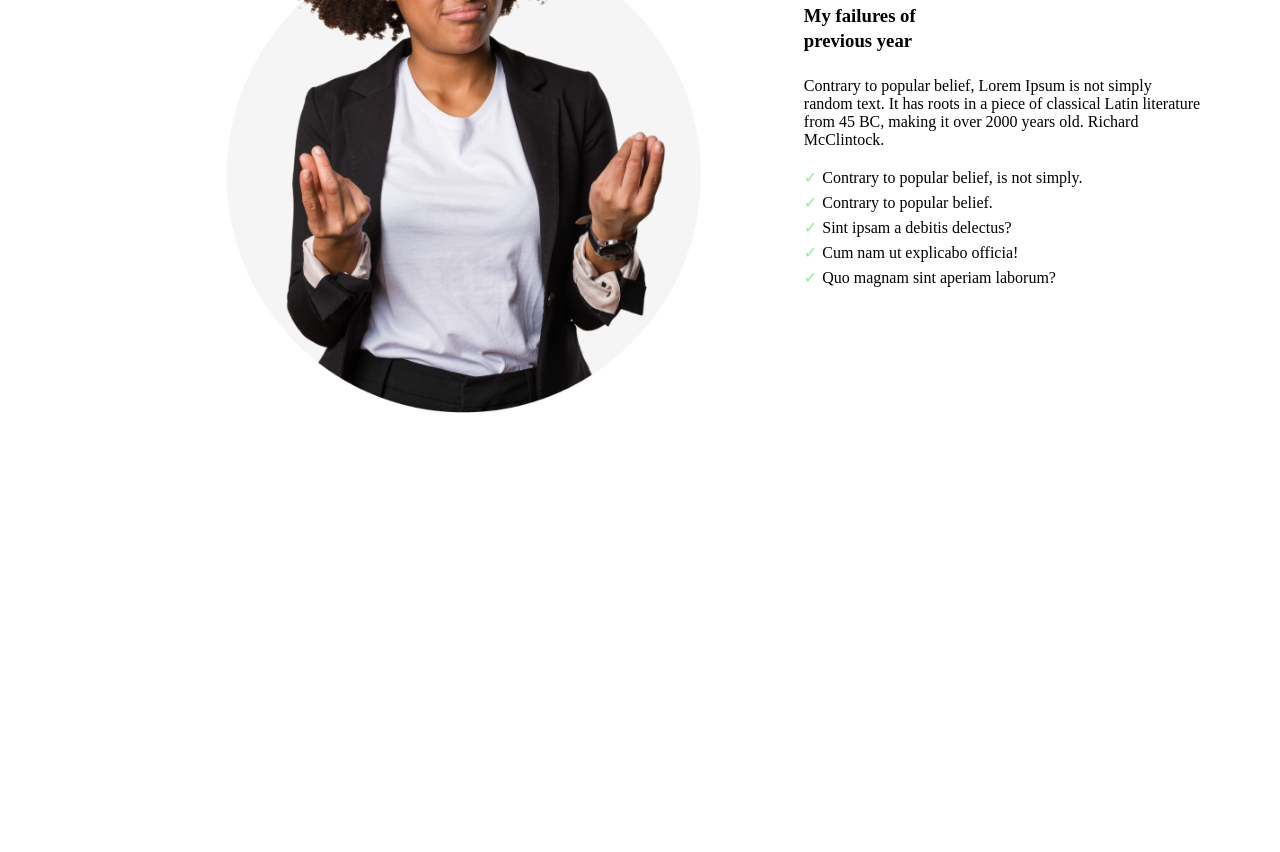
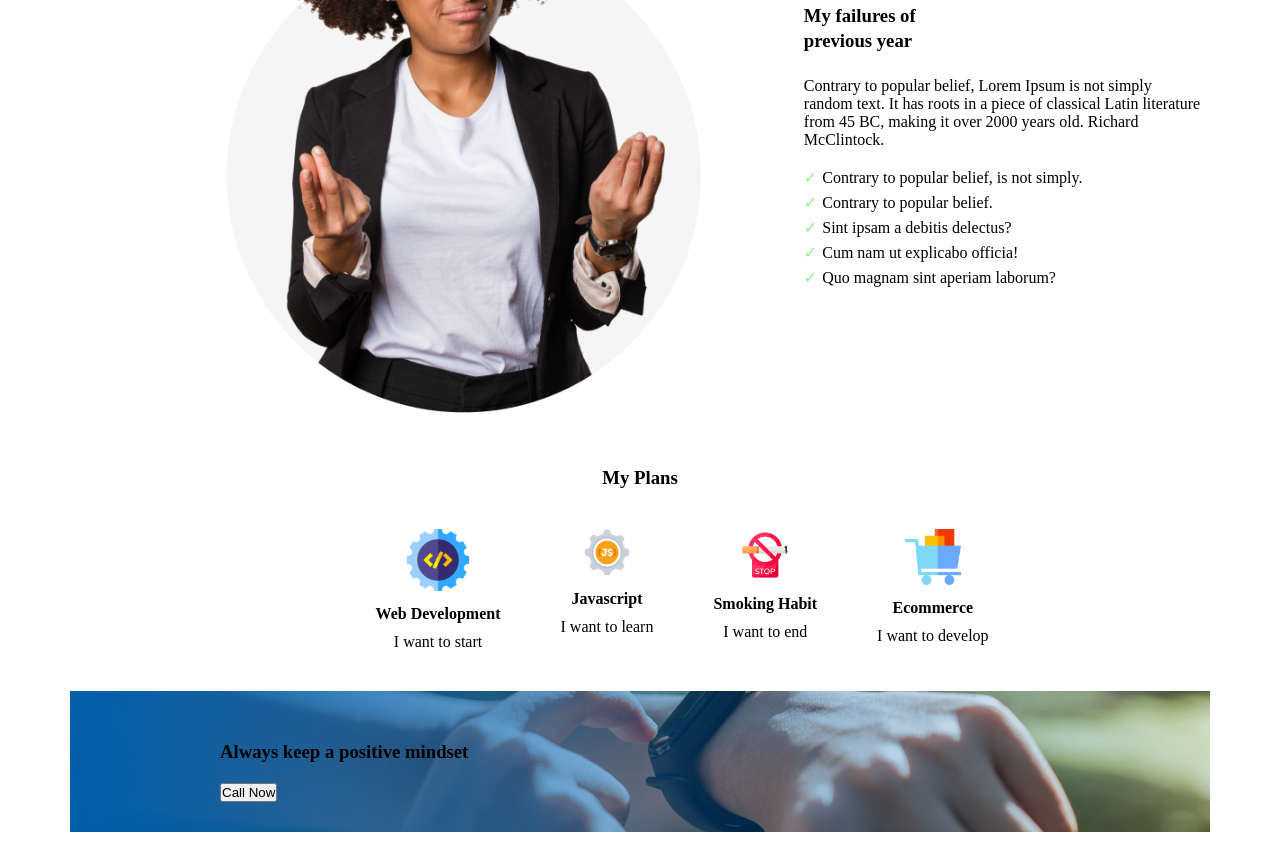
Before and after one commit to bscsemaruf/assignment-01-new-year, a plain HTML site: page index.html in a window 1280 px wide. Shown: the part 1156-2008 px from the top of the page. Before the commit the page ends 1703 px from the top, so only its background shows below. Drawn offline with Linux system fonts and the light colour scheme.

Commit message:
added few items

```diff
--- a/index.html
+++ b/index.html
@@ -30,6 +30,35 @@
                 </ul>
             </div>
         </section>
+        <section class="plans-container">
+            <h3>My Plans</h3>
+            <div class="plans">
+                <div>
+                    <img src="./images/icons/web.png" alt="">
+                    <h4>Web Development</h4>
+                    <p>I want to start</p>
+                </div>
+                <div>
+                    <img src="./images/icons/js.png" alt="">
+                    <h4>Javascript</h4>
+                    <p>I want to learn</p>
+                </div>
+                <div>
+                    <img src="./images/icons/smoke.png" alt="">
+                    <h4>Smoking Habit</h4>
+                    <p>I want to end</p>
+                </div>
+                <div>
+                    <img src="./images/icons/ecom.png" alt="">
+                    <h4>Ecommerce</h4>
+                    <p>I want to develop</p>
+                </div>
+            </div>
+        </section>
+        <section class="gradient-part">
+            <h3>Always keep a positive mindset</h3>
+            <button class="call-btn">Call Now</button>
+        </section>
 
     </main>
 </body>
--- a/styles/style.css
+++ b/styles/style.css
@@ -4,6 +4,7 @@
 }
 .header-container{
     background-image: url('../images/banner/banner1.png');
+    background-repeat: no-repeat;
     text-align: right;
 
 }
@@ -43,7 +44,7 @@
     height: 650px;
 }
 .details{
-    margin: 370px 300px 214px 0;
+    margin: 370px 300px 200px 0;
 }
 .details h3{
     font-weight: 700;
@@ -68,3 +69,40 @@
     color: lightgreen;
     padding-right: 5px;
 }
+.plans-container h3{
+    text-align: center;
+    margin-top: -80px;
+    padding-bottom: 20px;
+}
+.plans{
+    display: flex;
+    margin-left: 27%;
+    /* align-items:center; */
+}
+.plans div{
+    padding: 20px 30px;
+    text-align: center;
+}
+.plans div img{
+    width: 50%;
+}
+.plans div h4{
+    padding: 10px 0;
+}
+.gradient-part{
+    margin: 20px;
+    background-image: url('../images/gradient1.png'), url('../images/watch.png');
+    background-repeat: no-repeat;
+    background-position: center;
+
+
+
+}
+.gradient-part h3{
+   padding: 50px 0 20px 200px;
+
+}
+.call-btn{
+    margin-left: 200px;
+    margin-bottom: 30px;
+}
```
